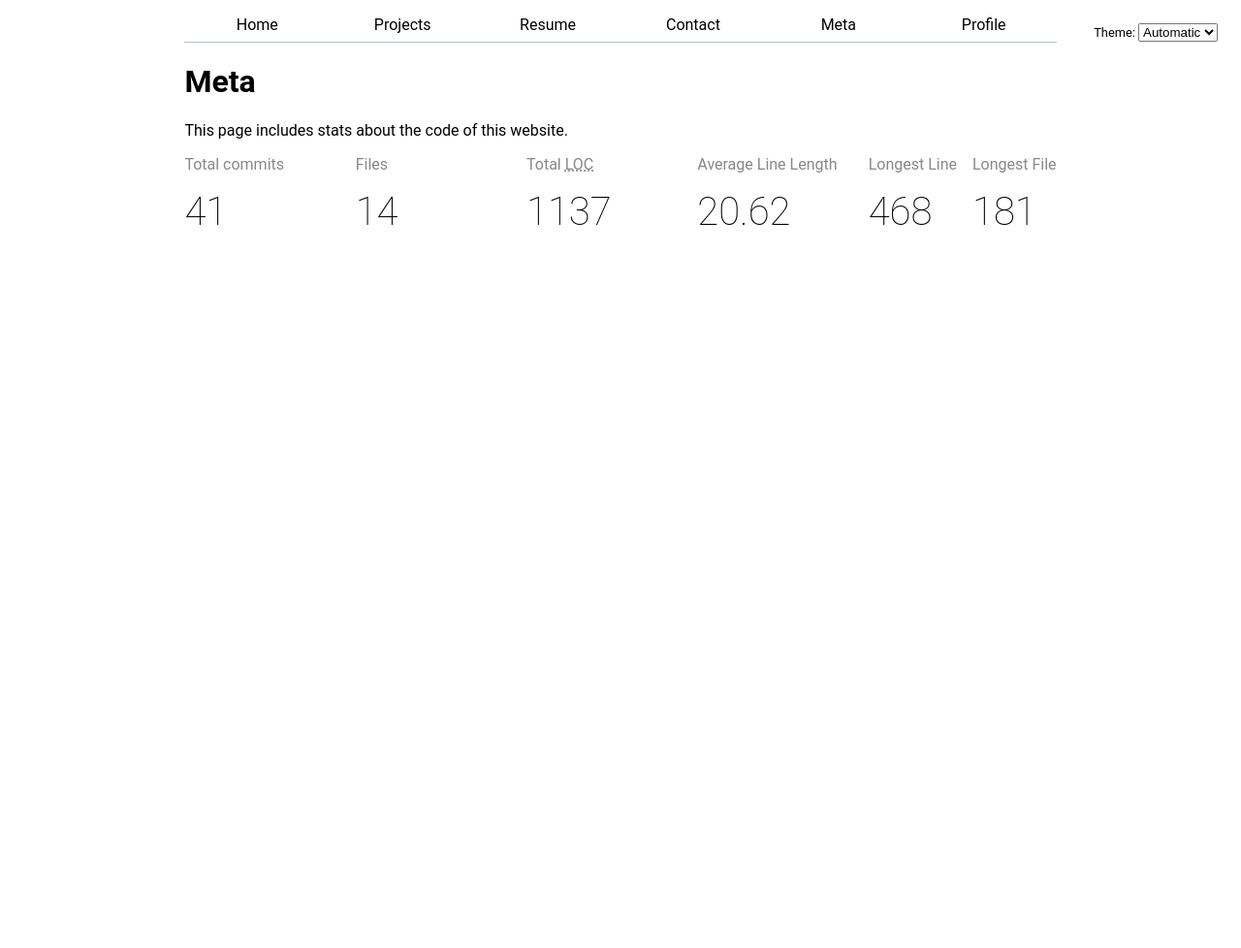
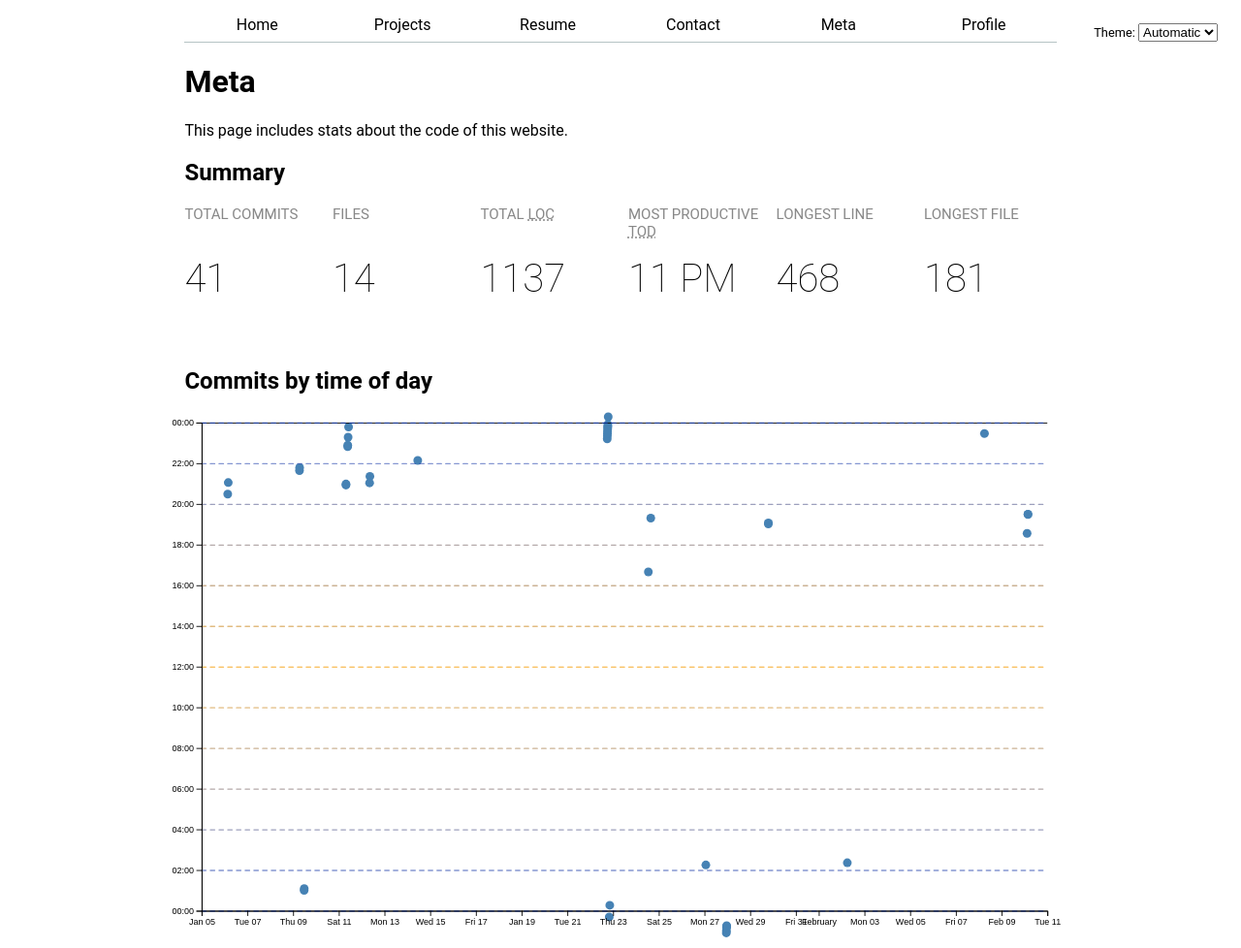
Before and after one commit to FerdGitUCSD/portfolio, a plain HTML site: page meta/index.html in a window 1280 px wide. Shown: the whole page at 97% size. Before the commit the page ends 800 px from the top, so only its background shows below. Drawn offline with nearby package versions, Linux system fonts and the light colour scheme.

Commit message:
Added a scatterplot with some time stats

```diff
--- a/meta/index.html
+++ b/meta/index.html
@@ -12,6 +12,11 @@
 <body>
     <h1>Meta</h1>
     <p>This page includes stats about the code of this website.</p>
+
+    <h2>Summary</h2>
     <div id="stats"></div>
+
+    <h2>Commits by time of day</h2>
+<div id="chart"></div>
 </body>
 </html>
--- a/meta/main.js
+++ b/meta/main.js
@@ -16,6 +16,7 @@ async function loadData() {
 
 document.addEventListener('DOMContentLoaded', async () => {
   await loadData();
+    createScatterplot();
 });
 
 
@@ -72,11 +73,107 @@ function displayStats() {
     }
 
     // Add stats
-    addStat('Total commits', commits.length);
-    addStat('Files', d3.rollups(data, (v) => v.length, (d) => d.file).length);
-    addStat('Total <abbr title="Lines of Code">LOC</abbr>', data.length);
-    addStat('Average Line Length', d3.mean(data, (d) => d.length).toFixed(2));
-    addStat('Longest Line', d3.max(data, (d) => d.length));
-    addStat('Longest File', d3.max(d3.rollups(data, (v) => v.length, (d) => d.file), (d) => d[1]));
+    addStat('TOTAL COMMITS', commits.length);
+    addStat('FILES', d3.rollups(data, (v) => v.length, (d) => d.file).length);
+    addStat('TOTAL <abbr title="Lines of Code">LOC</abbr>', data.length);
+    addStat('MOST PRODUCTIVE <abbr title="Time of Day">TOD</abbr>', (() => {
+        let mostProductiveHour = d3.rollups(commits, (v) => d3.sum(v, (d) => d.totalLines), (d) => Math.floor(d.hourFrac)).sort((a, b) => b[1] - a[1])[0][0];
+        let period = mostProductiveHour >= 12 ? 'PM' : 'AM';
+        let hour = mostProductiveHour % 12 || 12; // Convert to 12-hour format
+        return `${hour} ${period}`;
+    })());
+    addStat('LONGEST LINE', d3.max(data, (d) => d.length));
+    addStat('LONGEST FILE', d3.max(d3.rollups(data, (v) => v.length, (d) => d.file), (d) => d[1]));
 
 }
+
+
+
+
+// Step 2
+
+function createScatterplot() {
+    const width = 1000;
+    const height = 600;
+
+    const svg = d3
+    .select('#chart')
+    .append('svg')
+    .attr('viewBox', `0 0 ${width} ${height}`)
+    .style('overflow', 'visible');
+
+    const xScale = d3
+    .scaleTime()
+    .domain(d3.extent(commits, (d) => d.datetime))
+    .range([0, width])
+    .nice();
+
+    const yScale = d3.scaleLinear().domain([0, 24]).range([height, 0]);
+
+
+    const dots = svg.append('g').attr('class', 'dots');
+
+    dots
+    .selectAll('circle')
+    .data(commits)
+    .join('circle')
+    .attr('cx', (d) => xScale(d.datetime))
+    .attr('cy', (d) => yScale(d.hourFrac))
+    .attr('r', 5)
+    .attr('fill', 'steelblue');
+
+    // 2.2
+    const margin = { top: 10, right: 10, bottom: 30, left: 20 };
+
+    const usableArea = {
+        top: margin.top,
+        right: width - margin.right,
+        bottom: height - margin.bottom,
+        left: margin.left,
+        width: width - margin.left - margin.right,
+        height: height - margin.top - margin.bottom,
+      };
+
+      // Update scales with new ranges
+      xScale.range([usableArea.left, usableArea.right]);
+      yScale.range([usableArea.bottom, usableArea.top]);
+
+    const gridlines = svg
+      .append('g')
+      .attr('class', 'gridlines')
+      .attr('transform', `translate(${usableArea.left}, 0)`);
+
+    // Create gridlines as an axis with no labels and full-width ticks
+    gridlines.call(d3.axisLeft(yScale).tickFormat('').tickSize(-usableArea.width));
+
+    const colorScale = d3.scaleLinear()
+    .domain([0, 12, 24])  // Midnight (0) -> Noon (12) -> Midnight (24)
+    .range(["#0f42d4", "#F59E0B", "#0f42d4"]); // Dark Blue -> Orange -> Dark Blue
+
+    // Select all gridline elements and apply dynamic colors
+    gridlines.selectAll('line')
+        .attr('stroke', (d) => colorScale(d))  // Apply color based on time
+        .attr('stroke-opacity', 0.6)  // Make lines more subtle
+        .attr('stroke-width', 1.5);  // Keep lines thin for readability
+
+
+      // Create the axes
+    const xAxis = d3.axisBottom(xScale);
+    const yAxis = d3
+                .axisLeft(yScale)
+                .tickFormat((d) => String(d % 24).padStart(2, '0') + ':00');;
+
+    // Add X axis
+    svg
+    .append('g')
+    .attr('transform', `translate(0, ${usableArea.bottom})`)
+    .call(xAxis);
+
+    // Add Y axis
+    svg
+    .append('g')
+    .attr('transform', `translate(${usableArea.left}, 0)`)
+    .call(yAxis);
+
+
+}
--- a/meta/style.css
+++ b/meta/style.css
@@ -66,19 +66,29 @@ a.current {
 
 #stats dl {
     display: grid;
-    grid-template-columns: repeat(4, 1fr);
+    grid-template-columns: repeat(6, 1fr);
     gap: 1rem;
+
 }
 #stats dt {
     grid-row: 1;
-    text-align: left;
+    text-align: Left;
+    font-size: 94%;
     color: #888;
+
 }
 #stats dd {
     grid-row: 2;
     font-size: 2.5rem;
-    text-align: left;
+    text-align: Left;
     font-weight: 90;
     margin: 0;
     padding-bottom: 3rem;
 }
+
+.gridlines line {
+    stroke-linecap: round; /* Makes line edges softer */
+    transition: stroke 0.3s ease-in-out; /* Smooth color transitions */
+
+    stroke-dasharray: 5 5; /* Dashed lines instead of solid */
+}
```
